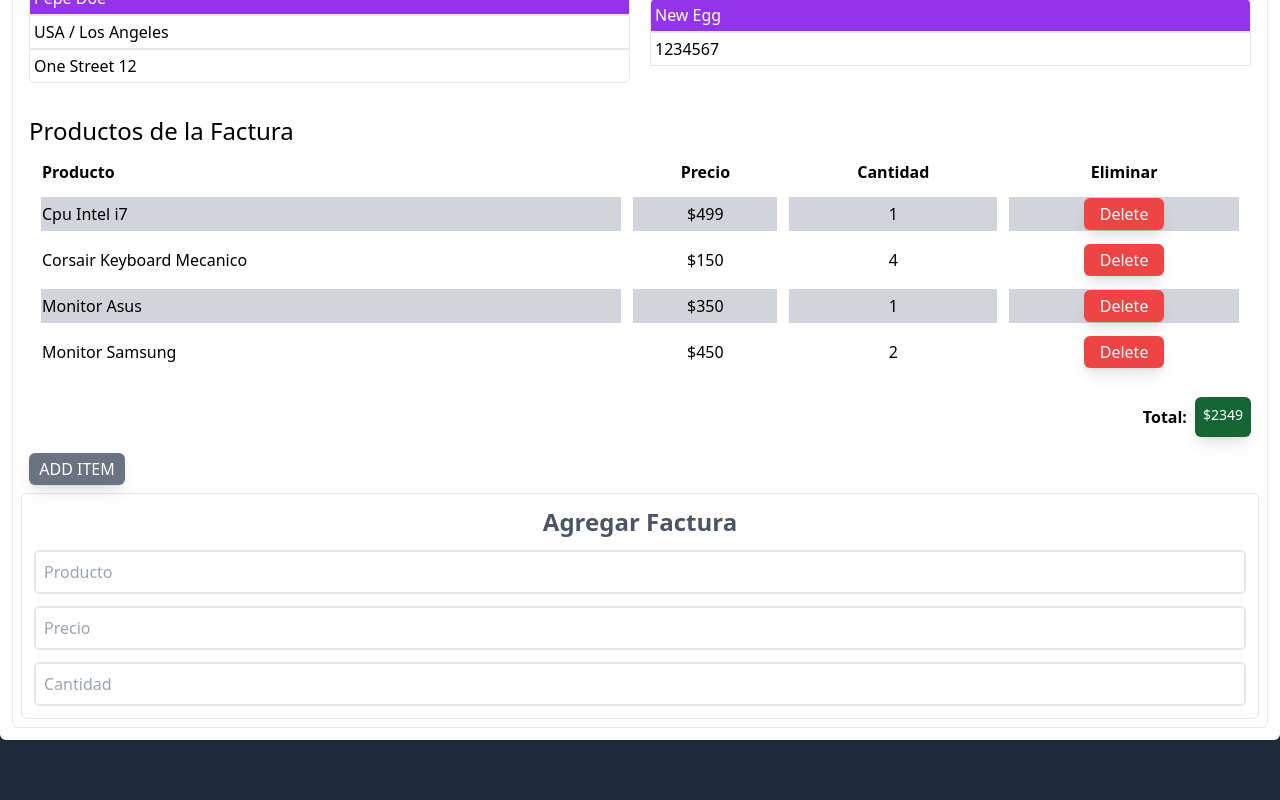
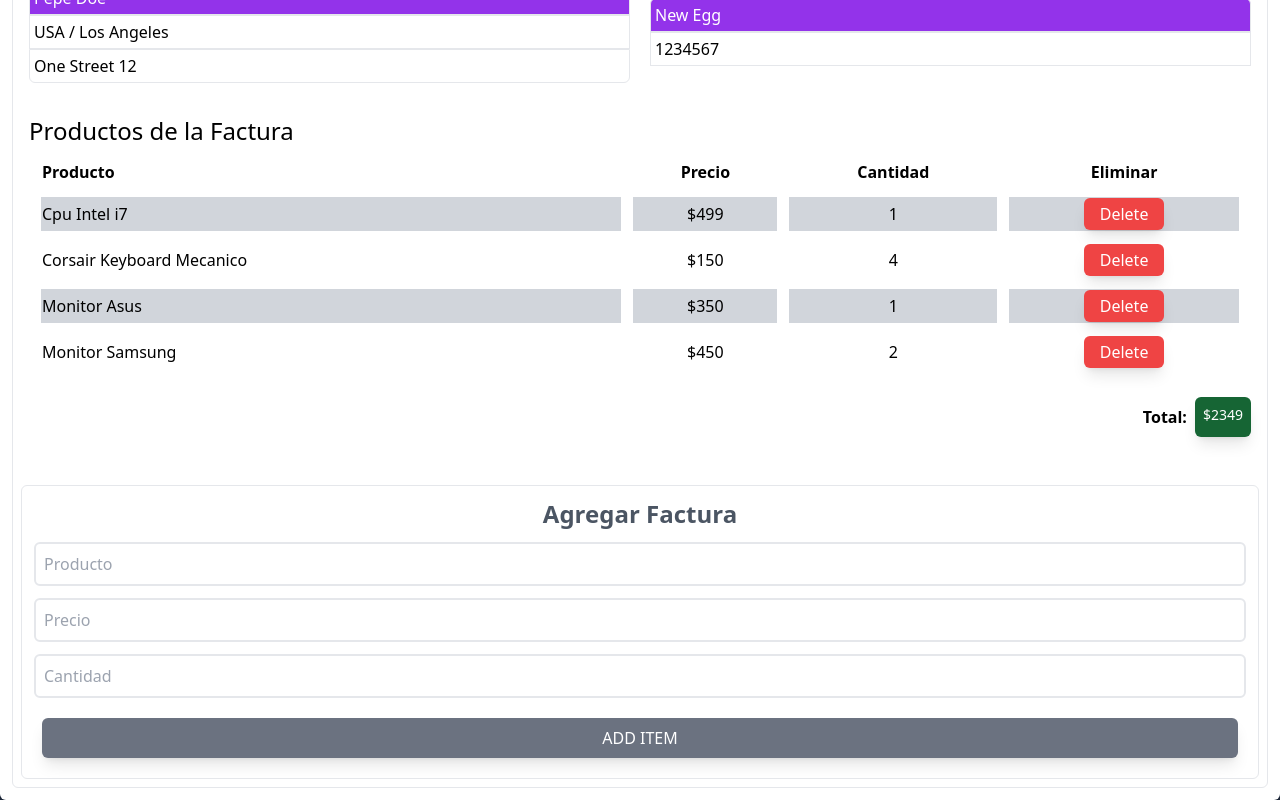
Before and after one commit to Jair-vet/Factura-REACT, a React (Vite) app: page / in a window 1280 px wide. Shown: the part 244-1044 px from the top of the page. Before the commit the page ends 984 px from the top, so only its background shows below. Built offline with nearby package versions, Linux system fonts and the light colour scheme.

Commit message:
Agregamos los datos al Satate

```diff
--- a/src/components/InvoiceApp.jsx
+++ b/src/components/InvoiceApp.jsx
@@ -1,3 +1,4 @@
+import { useState } from "react"
 import { invoice } from "../data/invoice"
 import { getInvoice } from "../services/getInvoice"
 import { InvoiceInfo } from "./InvoiceInfo"
@@ -5,9 +6,28 @@ import { InvoiceView } from "./InvoiceView"
 import { TableProducts } from "./TableProducts"
 import { TotalView } from "./TotalView"
 
+
 export const InvoiceApp = () => {
 
-    const { id, name, client, company, items, total} = getInvoice()
+    const { id, name, client, company, items: itemsInitial, total} = getInvoice()
+    const [productValue, setProductValue] = useState('')
+    const [priceValue, setPriceValue] = useState(0)
+    const [quantityValue, setQuantityValue] = useState(0)
+
+    const [items, setItems] = useState(itemsInitial)
+
+
+    const handleSubmit = e => {
+        e.preventDefault()
+
+        setItems([...items, {
+            key: 4,
+            product: productValue,
+            price: priceValue,
+            quantity: quantityValue
+        }])
+
+    }
 
   return (
     <div className="container mx-auto mt-4 rounded-md shadow-xl bg-white">
@@ -43,32 +63,53 @@ export const InvoiceApp = () => {
                         total={total}
                     />
 
-                    {/* Button */}
-                    <div className="p-2">
-                        <button className="bg-gray-500 uppercase p-1 shadow-lg text-white w-24 rounded-md duration-300 hover:bg-gray-600">Add Item</button>
-                    </div>
-
-                    <form className="flex flex-col space-y-3 p-3 border rounded-md">
+                    <form
+                         onSubmit={handleSubmit}
+                        className="flex flex-col space-y-3 p-3 border rounded-md mt-10">
                         <h2 className="text-2xl text-center font-extrabold text-gray-600">Agregar Factura</h2>
                         <input
                             type="text"
                             name="product"
                             placeholder="Producto"
                             className="p-2 border-2 rounded-md"
+                            onChange={ e => {
+                                e.target.value
+                                setProductValue(e.target.value)
+                            }}
+
                         />
                         <input
                             type="text"
                             name="price"
                             placeholder="Precio"
                             className="p-2 border-2 rounded-md"
+                            onChange={ e => {
+                                e.target.value
+                                setPriceValue(e.target.value)
+                            }}
                         />
                         <input
                             type="text"
                             name="quantity"
                             placeholder="Cantidad"
                             className="p-2 border-2 rounded-md"
+                            onChange={ e => {
+                                e.target.value
+                                setQuantityValue(e.target.value)
+                            }}
                         />
+
+                        {/* Button */}
+                        <div className="p-2">
+                            <button
+                                type="submit"
+                                className="bg-gray-500 uppercase p-2 shadow-lg text-white w-full rounded-md duration-300 hover:bg-gray-600"
+                            >
+                                Add Item
+                            </button>
+                        </div>
                     </form>
+
                 </div>
             </div>
         </div>
```
